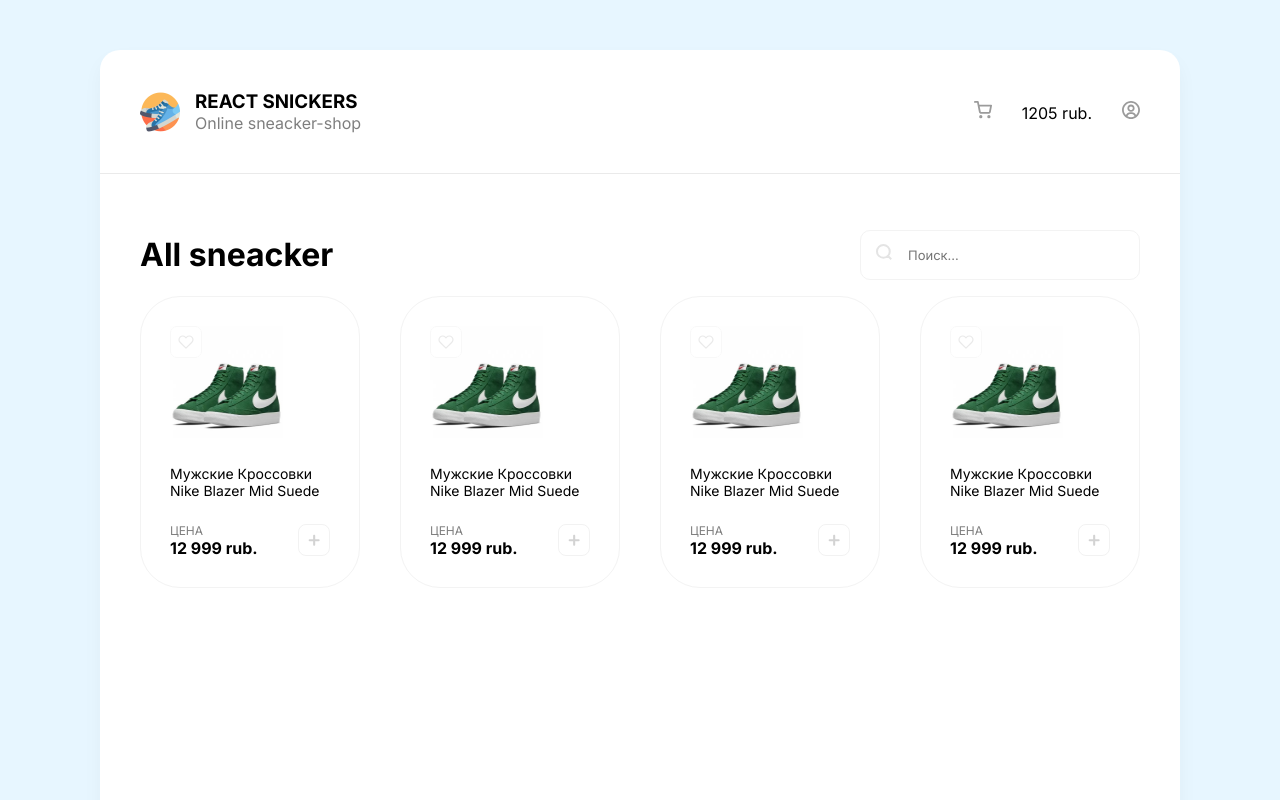
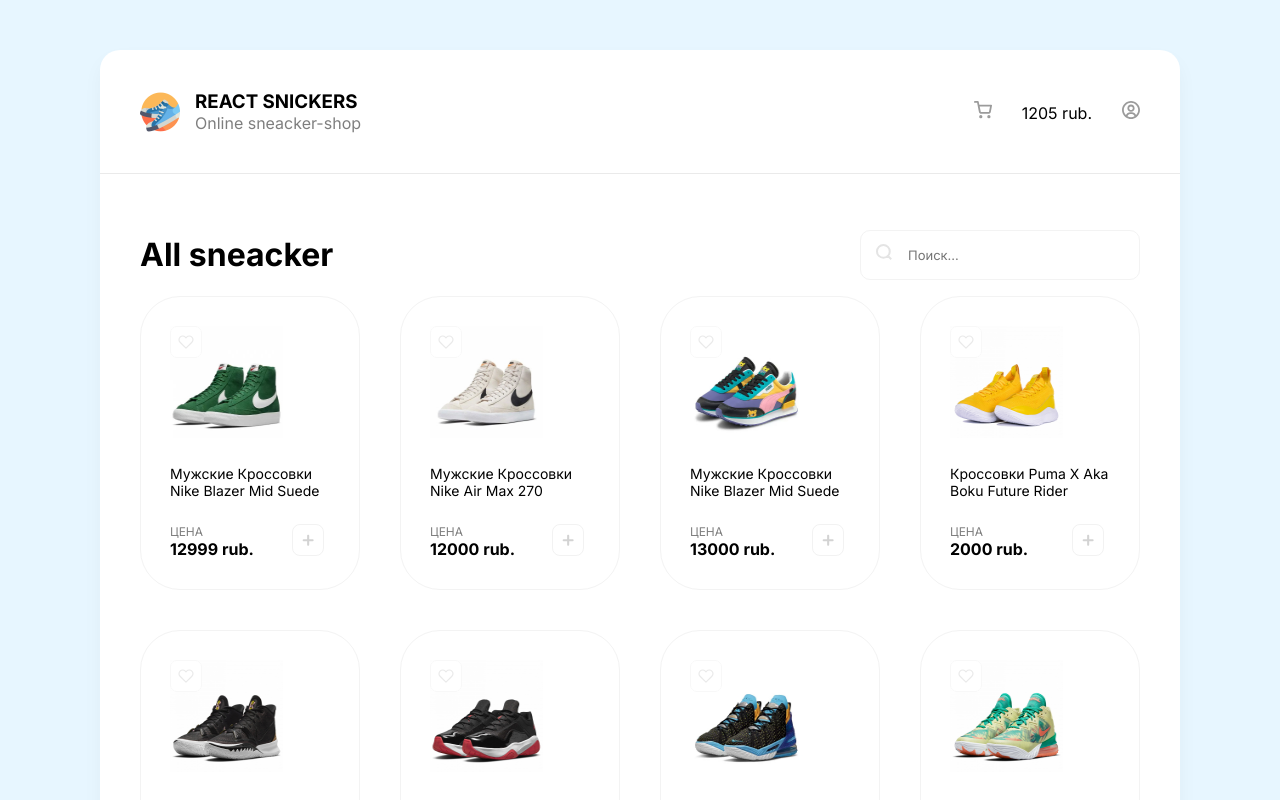
Before and after one commit to alexkor1303/React-Sneaker-shop, a React (Create React App) app: page / in a window 1280 px wide. Shown: the top 800 px of the page. Built offline with nearby package versions, Linux system fonts and the light colour scheme.

Commit message:
css modules added

```diff
--- a/src/App.js
+++ b/src/App.js
@@ -1,6 +1,49 @@
 import Card from "./components/Card";
 import Drawer from "./components/Drawer";
 import Header from "./components/Header";
+const arr = [
+  {
+    title: "Мужские Кроссовки Nike Blazer Mid Suede",
+    price: 12999,
+    imgUrl: "./img/sneakers/1.jpg",
+  },
+  {
+    title: "Мужские Кроссовки Nike Air Max 270",
+    price: 12000,
+    imgUrl: "./img/sneakers/2.jpg",
+  },
+  {
+    title: "Мужские Кроссовки Nike Blazer Mid Suede",
+    price: 13000,
+    imgUrl: "./img/sneakers/3.jpg",
+  },
+  {
+    title: "Кроссовки Puma X Aka Boku Future Rider",
+    price: 2000,
+    imgUrl: "./img/sneakers/4.jpg",
+  },
+  {
+    title: "Мужские Кроссовки Under Armour Curry 8",
+    price: 8000,
+    imgUrl: "./img/sneakers/5.jpg",
+  },
+  {
+    title: "Мужские Кроссовки Nike Kyrie 7",
+    price: 2180,
+    imgUrl: "./img/sneakers/6.jpg",
+  },
+  {
+    title: "Мужские Кроссовки Nike Kyrie 7",
+    price: 2180,
+    imgUrl: "./img/sneakers/7.jpg",
+  },
+  {
+    title: "Мужские Кроссовки Nike Kyrie 7",
+    price: 2180,
+    imgUrl: "./img/sneakers/8.jpg",
+  },
+];
+
 function App() {
   return (
     <div className="wrapper clear">
@@ -15,10 +58,14 @@ function App() {
           </div>
         </div>
         <div className="sneakers">
-          <Card />
-          <Card />
-          <Card />
-          <Card />
+          {arr.map((obj) => (
+            <Card
+              title={obj.title}
+              price={obj.price}
+              imgUrl={obj.imgUrl}
+              onClick={() => console.log(obj)}
+            />
+          ))}
         </div>
       </div>
     </div>
--- a/src/components/Card.js
+++ /dev/null
@@ -1,24 +0,0 @@
-function Card() {
-  return (
-    <div className="card">
-      <div className="favorite">
-        <img
-          className="heart-button"
-          src="/img/heart-unlike.svg"
-          alt="unlike"
-        />
-      </div>
-      <img width={113} height={112} src="/img/sneakers/1.jpg" alt="sneakers1" />
-      <h5>Мужские Кроссовки Nike Blazer Mid Suede</h5>
-      <div className="cardBottom">
-        <div className="cardBottom_price">
-          <span>Цена</span>
-          <b>12 999 rub.</b>
-        </div>
-        <img src="/img/button-outcard.svg" alt="addIncardButton" />
-      </div>
-    </div>
-  );
-}
-
-export default Card;
--- /dev/null
+++ b/src/components/Card/Card.module.scss
@@ -0,0 +1,36 @@
+.card {
+  border: 1px solid #f3f3f3;
+  padding: 29px;
+  border-radius: 40px;
+  span {
+    font-size: 12px;
+    text-transform: uppercase;
+    opacity: 0.5;
+  }
+  h5 {
+    font-weight: 400;
+    font-size: 14px;
+  }
+  .favorite {
+    position: absolute;
+    cursor: pointer;
+  }
+  .cardBottom {
+    display: flex;
+    align-items: center;
+    justify-content: space-between;
+    .cardBottom_price {
+      display: flex;
+      flex-direction: column;
+    }
+    img {
+      cursor: pointer;
+    }
+  }
+  transition: 0.3s ease-in-out, transform 0.2s ease-in-out;
+  &:hover {
+    border: 1px solid #f8f8f8;
+    box-shadow: 0px 10px 35px rgba(0, 0, 0, 0.06);
+    transform: translateY(-5px);
+  }
+}
--- /dev/null
+++ b/src/components/Card/index.js
@@ -0,0 +1,28 @@
+import styles from "./Card.module.scss";
+
+function Card(props) {
+  return (
+    <div className={styles.card}>
+      <div className={styles.favorite}>
+        <img
+          className="heart-button"
+          src="/img/heart-unlike.svg"
+          alt="unlike"
+        />
+      </div>
+      <img width={113} height={112} src={props.imgUrl} alt="sneakers1" />
+      <h5>{props.title}</h5>
+      <div className={styles.cardBottom}>
+        <div className={styles.cardBottom_price}>
+          <span>Цена</span>
+          <b>{props.price} rub.</b>
+        </div>
+        <button onClick={props.onClick}>
+          <img src="/img/button-outcard.svg" alt="addIncardButton" />
+        </button>
+      </div>
+    </div>
+  );
+}
+
+export default Card;
--- a/src/index.scss
+++ b/src/index.scss
@@ -7,6 +7,11 @@ body {
 }
 * {
   font-family: "inter", system-ui;
+}
+
+button {
+  background: none;
+  border: none;
 }
 .wrapper {
   background-color: #ffffff;
@@ -77,43 +82,6 @@ header {
   grid-column-gap: 40px;
   grid-row-gap: 40px;
   justify-content: space-around;
-}
-
-.card {
-  border: 1px solid #f3f3f3;
-  padding: 29px;
-  border-radius: 40px;
-  span {
-    font-size: 12px;
-    text-transform: uppercase;
-    opacity: 0.5;
-  }
-  h5 {
-    font-weight: 400;
-    font-size: 14px;
-  }
-  .favorite {
-    position: absolute;
-    cursor: pointer;
-  }
-  .cardBottom {
-    display: flex;
-    align-items: center;
-    justify-content: space-between;
-    .cardBottom_price {
-      display: flex;
-      flex-direction: column;
-    }
-    img {
-      cursor: pointer;
-    }
-  }
-  transition: 0.3s ease-in-out, transform 0.2s ease-in-out;
-  &:hover {
-    border: 1px solid #f8f8f8;
-    box-shadow: 0px 10px 35px rgba(0, 0, 0, 0.06);
-    transform: translateY(-5px);
-  }
 }
 
 .contentSearchblock {
```
